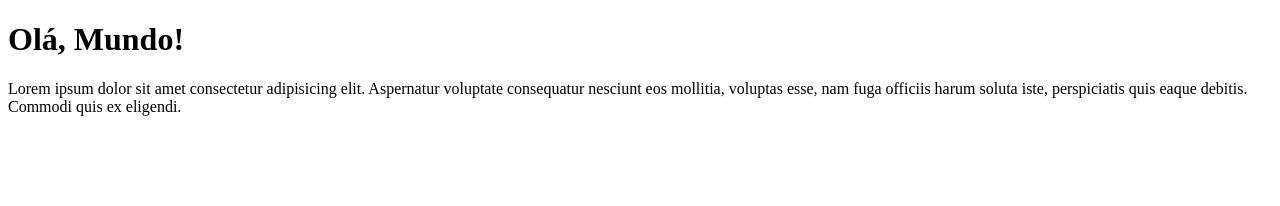
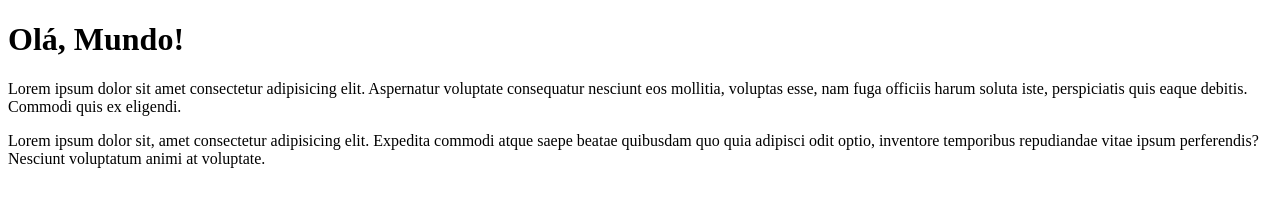
Before and after one commit to tatiramoos/Ola-Mundo, a plain HTML site: page site-exemplo/index.html in a window 1280 px wide. Drawn offline with Linux system fonts and the light colour scheme.

Commit message:
Adicionei um parágrafo

```diff
--- a/site-exemplo/index.html
+++ b/site-exemplo/index.html
@@ -13,5 +13,7 @@
         Aspernatur voluptate consequatur nesciunt eos mollitia,
         voluptas esse, nam fuga officiis harum soluta iste,
         perspiciatis quis eaque debitis. Commodi quis ex eligendi.</p>
+
+        <p>Lorem ipsum dolor sit, amet consectetur adipisicing elit. Expedita commodi atque saepe beatae quibusdam quo quia adipisci odit optio, inventore temporibus repudiandae vitae ipsum perferendis? Nesciunt voluptatum animi at voluptate.</p>
 </body>
 </html>
```
